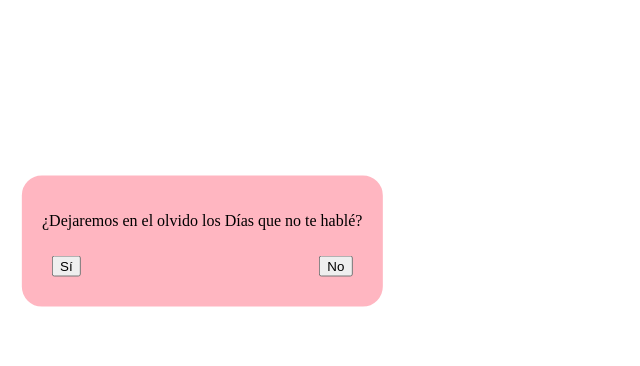
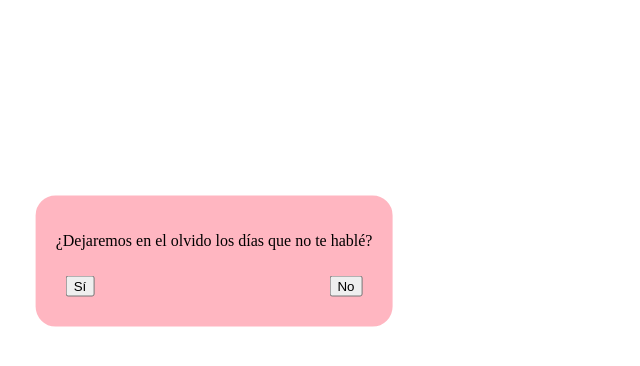
Before and after one commit to soyxauz/ForDomenica, a plain HTML site: page index.html in a window 1280 px wide. Both pictures are taken after a click on the button "No". Shown: the whole page, without its empty margins (0-640 px from the left). Drawn offline with Linux system fonts and the light colour scheme.

Commit message:
Update index.html

```diff
--- a/index.html
+++ b/index.html
@@ -54,7 +54,7 @@ button {
 <body>
 
 <div id="question">
-    <p>¿Dejaremos en el olvido los Días que no te hablé?</p>
+    <p>¿Dejaremos en el olvido los días que no te hablé?</p>
     <button id="yes">Sí</button>
     <button id="no">No</button>
 </div>
@@ -78,8 +78,8 @@ no.addEventListener('mouseover', moveQuestion);
 no.addEventListener('click', moveQuestion);
 
 function moveQuestion() {
-    const x = Math.random() * (window.innerWidth - question.offsetWidth - 100) + 50;
-    const y = Math.random() * (window.innerHeight - question.offsetHeight - 100) + 50;
+    const x = Math.random() * (window.innerWidth - question.offsetWidth - 40) + 50;
+    const y = Math.random() * (window.innerHeight - question.offsetHeight - 40) + 50;
     question.style.top = y + 'px';
     question.style.left = x + 'px';
 }
```
